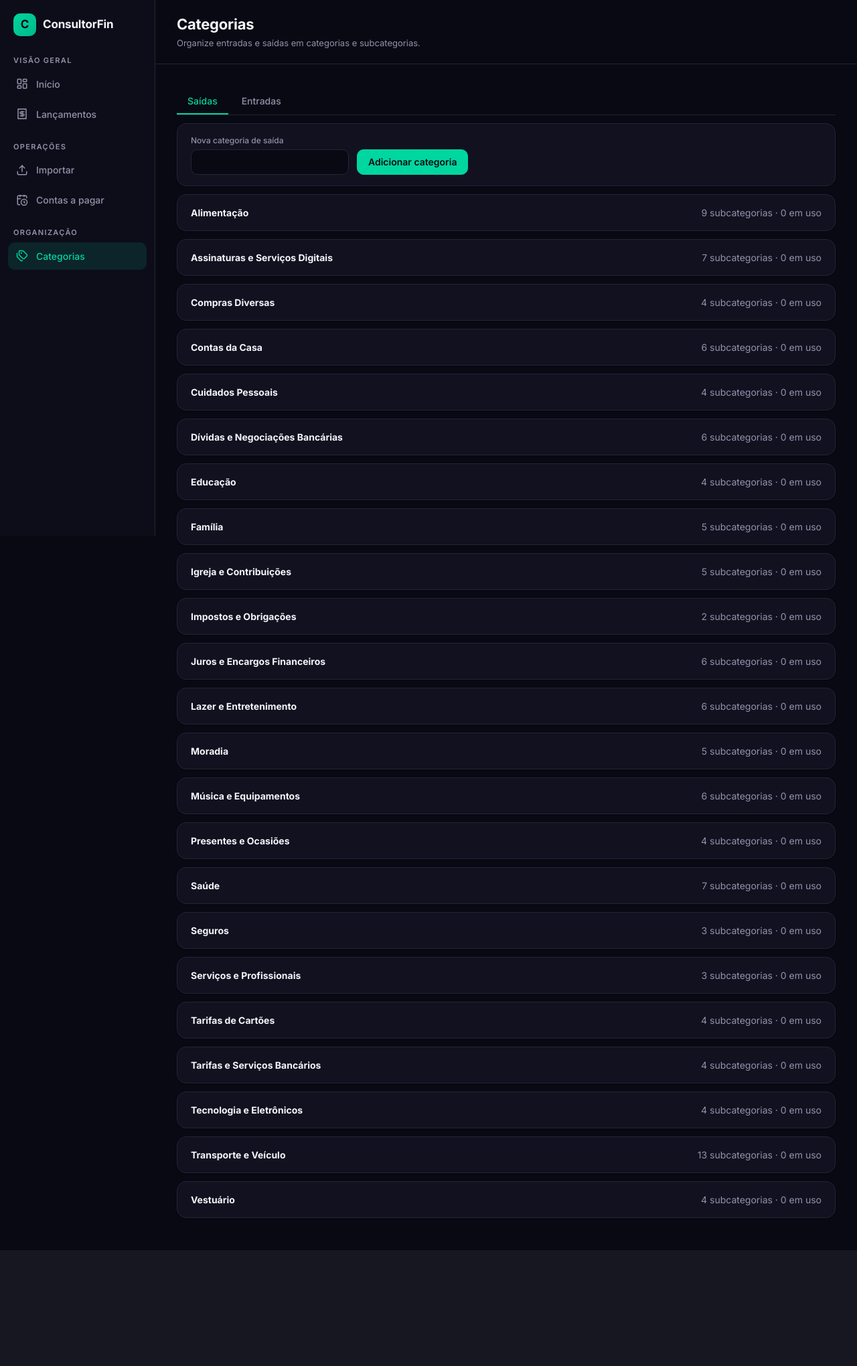
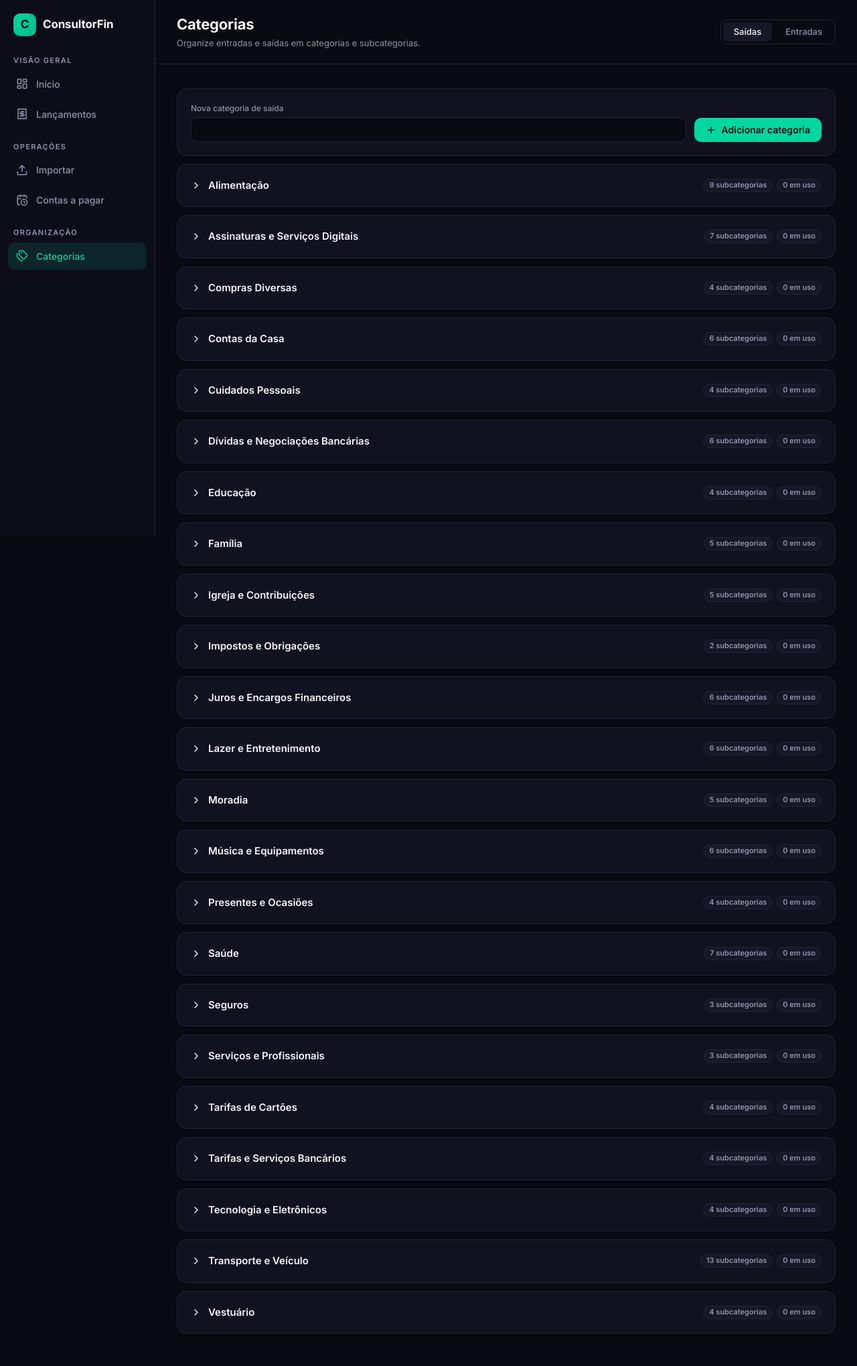
Before and after one commit to PapitoOpro/ConsultorFin, a FastAPI app: page /categorias in a window 1280 px wide. Shown: the whole page at 67% size. Before the commit the page ends 1867 px from the top, so only its background shows below. Run offline with FastAPI, Linux system fonts and the light colour scheme; data comes from the database, SQL or seed files in the repository; data that the repository does not hold is empty.

Commit message:
feat: Categorias no novo design e testes das telas
Co-Authored-By: Claude Sonnet 5.5 <noreply@anthropic.com>

```diff
--- a/app/web/static/css/tema.css
+++ b/app/web/static/css/tema.css
@@ -560,7 +560,6 @@ form.enviando .aviso-carregando { display: inline-flex; }
 .grade-forms { display: grid; grid-template-columns: repeat(auto-fit, minmax(320px, 1fr)); gap: 16px; align-items: start; }
 
 /* Categorias */
-.abas.filtro-periodo { border-bottom: 1px solid var(--borda); }
 .abas.filtro-periodo a { border-bottom: 0; padding: 5px 16px; }
 .abas.filtro-periodo a.ativa { color: var(--texto); background: var(--superficie-2); border-bottom: 0; }
 .categoria-resumo { display: flex; flex-wrap: wrap; align-items: center; gap: 8px 16px; list-style: none; cursor: pointer; }
@@ -617,3 +616,4 @@ td.quebra { min-width: 150px; }
 .tabela-curta td.desc { min-width: 110px; }
 .tabela-curta .data-linha { font-size: 13px; }
 @media (max-width: 480px) { .tabela-curta .linha-acoes-painel { min-width: 230px; } .tabela-curta th, .tabela-curta td { padding-left: 6px; padding-right: 6px; } }
+.excluir-fluxo h2 { display: flex; align-items: center; gap: 8px; } .excluir-fluxo h2 .icone { color: var(--alerta); }
--- a/app/web/templates/categorias/index.html
+++ b/app/web/templates/categorias/index.html
@@ -1,9 +1,10 @@
 {% extends "base.html" %}
-{% from "_macros.html" import opcoes_categoria, estado_vazio %}
+{% from "_macros.html" import opcoes_categoria, estado_vazio, alerta %}
+{% from "_icones.html" import icone %}
 {% block titulo %}Categorias{% endblock %}
 {% block mensagens %}
-  {% if erro %}<div class="alerta">{{ erro }}</div>{% endif %}
-  {% if aviso %}<div class="bloco">{{ aviso }}</div>{% endif %}
+  {% if erro %}{% call alerta("erro") %}{{ erro }}{% endcall %}{% endif %}
+  {% if aviso %}{% call alerta("info") %}{{ aviso }}{% endcall %}{% endif %}
 {% endblock %}
 {% macro uso_txt(u) -%}
   {{ u.lancamentos }} lançamento{{ "" if u.lancamentos == 1 else "s" }} · {{ u.recorrentes }} conta{{ "" if u.recorrentes == 1 else "s" }} fixa{{ "" if u.recorrentes == 1 else "s" }}/recorrente{{ "" if u.recorrentes == 1 else "s" }} · {{ u.regras }} regra{{ "" if u.regras == 1 else "s" }}
@@ -11,90 +12,100 @@
 {% macro form_excluir(c) %}
   <form method="post" action="/categorias/{{ c.id }}/excluir" onsubmit="return confirm('Excluir esta categoria?')">
     <input type="hidden" name="aba" value="{{ aba }}">
-    <button type="submit" class="secundario">Excluir</button>
+    <button type="submit" class="perigo">{{ icone("trash", 16) }}Excluir</button>
   </form>
 {% endmacro %}
 {% macro form_renomear(c) %}
   <form method="post" action="/categorias/{{ c.id }}/renomear" class="linha-form">
     <input type="hidden" name="aba" value="{{ aba }}">
     <input name="nome" value="{{ c.nome }}" maxlength="80" required aria-label="Novo nome de {{ c.nome }}">
-    <button type="submit" class="secundario">Renomear</button>
+    <button type="submit" class="secundario">{{ icone("pencil", 16) }}Renomear</button>
   </form>
 {% endmacro %}
 {% block cabecalho_pagina %}
 <div class="cabecalho-titulo"><h1>Categorias</h1><p class="subtitulo">Organize entradas e saídas em categorias e subcategorias.</p></div>
+<nav class="abas filtro-periodo" aria-label="Tipo de categoria">
+  <a href="/categorias?aba=saida" class="{{ 'ativa' if aba == 'saida' }}"{% if aba == 'saida' %} aria-current="true"{% endif %}>Saídas</a>
+  <a href="/categorias?aba=entrada" class="{{ 'ativa' if aba == 'entrada' }}"{% if aba == 'entrada' %} aria-current="true"{% endif %}>Entradas</a>
+</nav>
 {% endblock %}
 {% block conteudo %}
-<nav class="abas" aria-label="Tipo de categoria">
-  <a href="/categorias?aba=saida" class="{{ 'ativa' if aba == 'saida' }}">Saídas</a>
-  <a href="/categorias?aba=entrada" class="{{ 'ativa' if aba == 'entrada' }}">Entradas</a>
-</nav>
-
 {% if excluindo %}
-<section class="bloco alerta-bloco" id="confirmar-exclusao">
-  <h2>Excluir "{{ excluindo.nome }}"</h2>
+<section class="painel excluir-fluxo" id="confirmar-exclusao">
+  <div class="painel-cabecalho"><div class="painel-titulo"><h2>{{ icone("alert-triangle", 18) }}Excluir "{{ excluindo.nome }}"</h2></div></div>
   <p>Esta categoria está em uso: {{ excluindo.uso.lancamentos }} lançamento{{ "" if excluindo.uso.lancamentos == 1 else "s" }},
     {{ excluindo.uso.recorrentes }} conta{{ "" if excluindo.uso.recorrentes == 1 else "s" }} fixa{{ "" if excluindo.uso.recorrentes == 1 else "s" }}/recorrente{{ "" if excluindo.uso.recorrentes == 1 else "s" }} e
     {{ excluindo.uso.regras }} regra{{ "" if excluindo.uso.regras == 1 else "s" }} automática{{ "" if excluindo.uso.regras == 1 else "s" }}.
     Escolha o que fazer com eles; nada é excluído antes da sua escolha.</p>
   <form method="post" action="/categorias/{{ excluindo.id }}/excluir" onsubmit="return confirm('Confirmar a exclusão?')">
     <input type="hidden" name="aba" value="{{ aba }}">
-    <div class="filtros">
-      <div class="campo"><label for="subst">Substituir por…</label>
-        <select id="subst" data-busca name="substituir_por"><option value="">Escolha uma categoria</option>
-          {{ opcoes_categoria(excluindo.destinos) }}</select></div>
+    <div class="escolha-exclusao">
+      <div>
+        <h3>Opção 1: substituir</h3>
+        <p class="campo-ajuda">Move tudo para outra categoria e exclui esta.</p>
+        <div class="campo"><label for="subst">Substituir por…</label>
+          <select id="subst" data-busca name="substituir_por"><option value="">Escolha uma categoria</option>
+            {{ opcoes_categoria(excluindo.destinos) }}</select></div>
+        <button type="submit" name="acao" value="substituir">{{ icone("check", 16) }}Substituir e excluir</button>
+      </div>
+      <div>
+        <h3>Opção 2: deixar sem categoria</h3>
+        <p class="campo-ajuda mb-3">"Deixar sem categoria" apaga as regras automáticas desta categoria.</p>
+        <button type="submit" name="acao" value="sem" class="perigo">{{ icone("trash", 16) }}Deixar sem categoria e excluir</button>
+      </div>
     </div>
-    <div class="acoes-barra">
-      <button type="submit" name="acao" value="substituir">Substituir e excluir</button>
-      <button type="submit" name="acao" value="sem" class="secundario">Deixar sem categoria e excluir</button>
-      <a class="botao secundario" href="/categorias?aba={{ aba }}">Cancelar</a>
-    </div>
-    <p class="secundario">"Deixar sem categoria" apaga as regras automáticas desta categoria.</p>
+    <div class="acoes-form mt-3"><a class="botao secundario" href="/categorias?aba={{ aba }}">Cancelar</a></div>
   </form>
 </section>
 {% endif %}
 
-<form method="post" action="/categorias/criar" class="bloco acoes-barra">
+<form method="post" action="/categorias/criar" class="painel nova-categoria" aria-label="Nova categoria">
   <input type="hidden" name="tipo" value="{{ aba }}">
   <input type="hidden" name="aba" value="{{ aba }}">
-  <div class="campo" style="margin-bottom:0"><label for="nova-cat">Nova categoria de {{ "entrada" if aba == "entrada" else "saída" }}</label>
+  <div class="campo"><label for="nova-cat">Nova categoria de {{ "entrada" if aba == "entrada" else "saída" }}</label>
     <input id="nova-cat" name="nome" maxlength="80" required></div>
-  <button type="submit">Adicionar categoria</button>
+  <button type="submit">{{ icone("plus", 16) }}Adicionar categoria</button>
 </form>
 
 <div class="lista-categorias">
 {% for c in arvore[aba] %}
-  <details class="bloco categoria">
-    <summary><strong>{{ c.nome }}</strong>
-      <span class="secundario">{{ c.filhas | length }} subcategoria{{ "" if c.filhas | length == 1 else "s" }} · {{ c.uso_total }} em uso</span></summary>
-    <p class="secundario">Esta categoria: {{ uso_txt(c.uso) }}</p>
-    <div class="acoes-linha">
+  <details class="painel categoria">
+    <summary class="categoria-resumo"><span class="categoria-nome">{{ icone("chevron-right", 16) }}<span>{{ c.nome }}</span></span>
+      <span class="selos"><span class="selo neutro">{{ c.filhas | length }} subcategoria{{ "" if c.filhas | length == 1 else "s" }}</span>
+      <span class="selo {{ 'info' if c.uso_total else 'neutro' }}">{{ c.uso_total }} em uso</span></span></summary>
+    <p class="secundario categoria-uso">Esta categoria: {{ uso_txt(c.uso) }}</p>
+    <div class="categoria-acoes">
       {{ form_renomear(c) }}
       <form method="post" action="/categorias/{{ c.id }}/subcategoria" class="linha-form">
         <input type="hidden" name="aba" value="{{ aba }}">
         <input name="nome" maxlength="80" placeholder="Nova subcategoria" required aria-label="Nova subcategoria de {{ c.nome }}">
-        <button type="submit" class="secundario">Adicionar subcategoria</button>
+        <button type="submit" class="secundario">{{ icone("plus", 16) }}Adicionar subcategoria</button>
       </form>
       <form method="post" action="/categorias/{{ c.id }}/tipo" class="linha-form"
             onsubmit="return confirm('Mudar o tipo desta categoria também muda o tipo de todas as subcategorias. Continuar?')">
         <input type="hidden" name="tipo" value="{{ 'entrada' if aba == 'saida' else 'saida' }}">
         <input type="hidden" name="aba" value="{{ aba }}">
-        <button type="submit" class="secundario">Mudar para {{ "entrada" if aba == "saida" else "saída" }}</button>
+        <button type="submit" class="secundario">{{ icone("arrow-left-right", 16) }}Mudar para {{ "entrada" if aba == "saida" else "saída" }}</button>
       </form>
       {{ form_excluir(c) }}
     </div>
-    <p class="secundario">Mudar o tipo também muda o tipo de todas as subcategorias.</p>
+    <p class="secundario nota-tipo">Mudar o tipo também muda o tipo de todas as subcategorias.</p>
     {% if c.filhas %}
+    <div class="subcategorias">
+    <h3>Subcategorias</h3>
     <div class="tabela-rolavel" tabindex="0" role="region" aria-label="Tabela com rolagem horizontal"><table>
       <thead><tr><th>Subcategoria</th><th>Uso</th><th>Ações</th></tr></thead>
       <tbody>
       {% for f in c.filhas %}
         <tr>
-          <td>{{ f.nome }}</td>
+          <td class="desc">{{ f.nome }}</td>
           <td class="secundario">{{ uso_txt(f.uso) }}</td>
-          <td>
-            <details class="linha-acoes"><summary>Ações</summary>
+          <td class="acoes">
+            <details class="linha-acoes"><summary title="Ações da subcategoria">Ações<span class="resumo-seta">{{ icone("chevron-down", 14) }}</span></summary>
+             <div class="linha-acoes-painel">
+              <p class="acao-titulo">Renomear</p>
               {{ form_renomear(f) }}
+              <p class="acao-titulo">Mover para outra categoria</p>
               <form method="post" action="/categorias/{{ f.id }}/mover" class="linha-form">
                 <input type="hidden" name="aba" value="{{ aba }}">
                 <select name="destino_id" aria-label="Mover {{ f.nome }} para">
@@ -103,12 +114,14 @@
                 <button type="submit" class="secundario">Mover</button>
               </form>
               {{ form_excluir(f) }}
+             </div>
             </details>
           </td>
         </tr>
       {% endfor %}
       </tbody>
     </table></div>
+    </div>
     {% else %}
     <p class="secundario">Sem subcategorias.</p>
     {% endif %}
```
Also changed, not shown: tests/test_web_paginas_redesign.py (added, +153 -0 lines).
